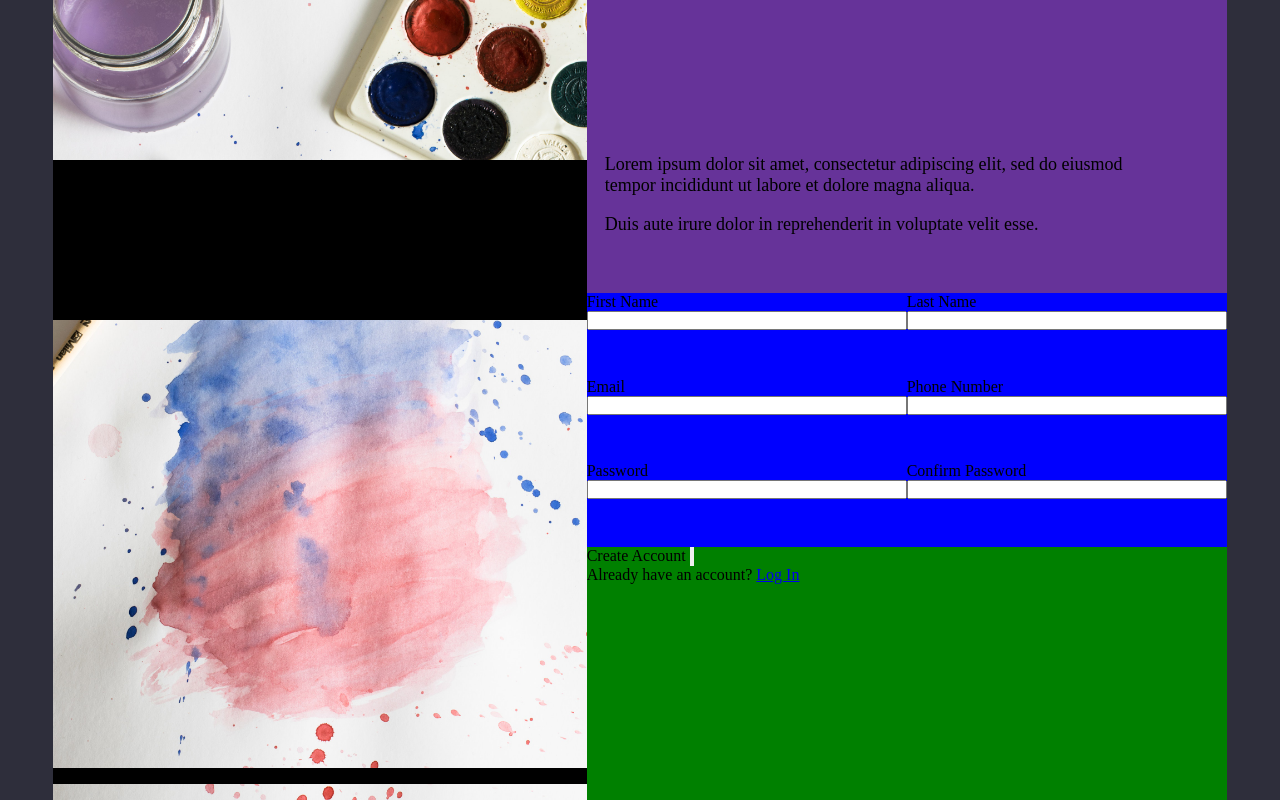
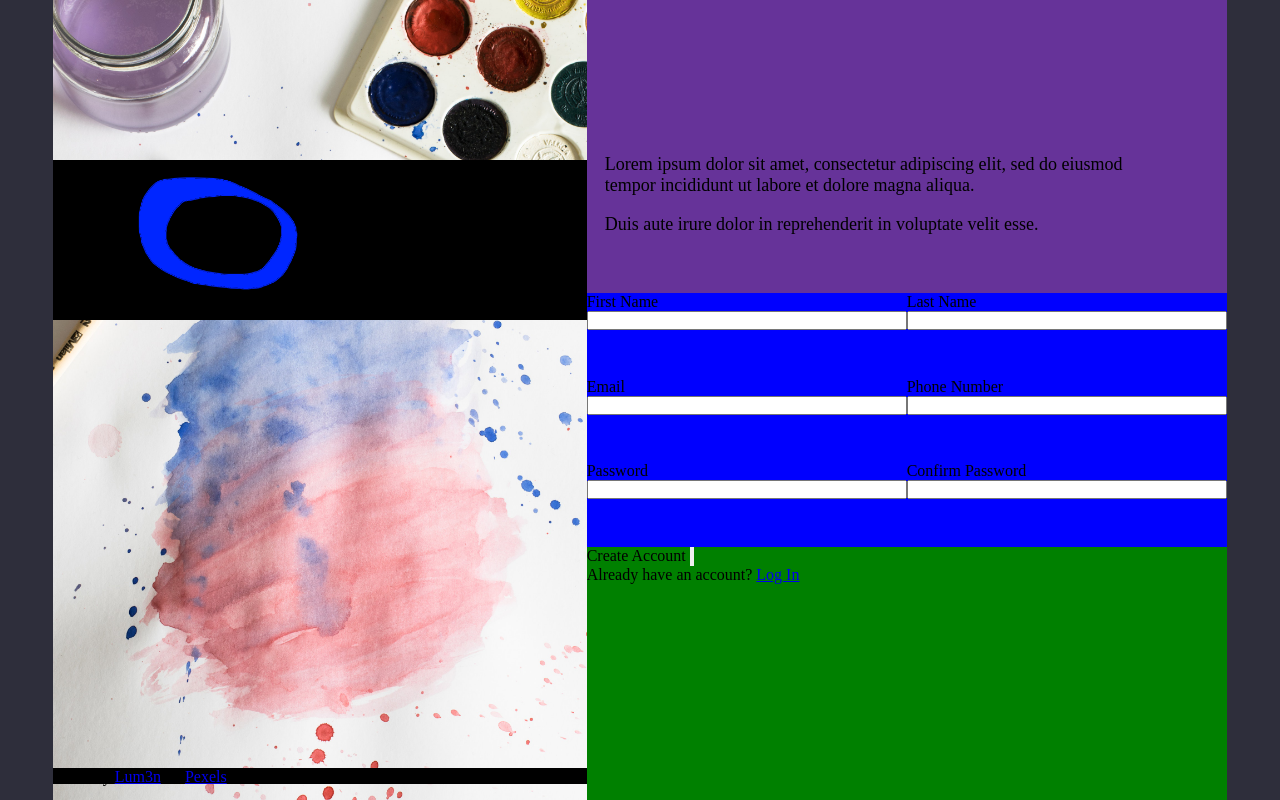
Before and after one commit to Watermelon4/sign-up-form, a plain HTML site: page index.html in a window 1280 px wide. Drawn offline with Linux system fonts and the light colour scheme.

Commit message:
add placeholders for logo

```diff
--- a/index.html
+++ b/index.html
@@ -13,10 +13,12 @@
     <section class="background">
       <img id="background-image" src="paint.jpg">
       <div id="logo-container">
-
+        <img src="picture.png">
+        <p>LOGO</p>
       </div>
       <div id="image-credit">
-
+        <p>Photo by <a href="https://www.pexels.com/@lum3n-44775/">Lum3n</a> on
+          <a href="https://www.pexels.com/">Pexels</a></p>
       </div>
     </section>
     <section class="signup">
```
